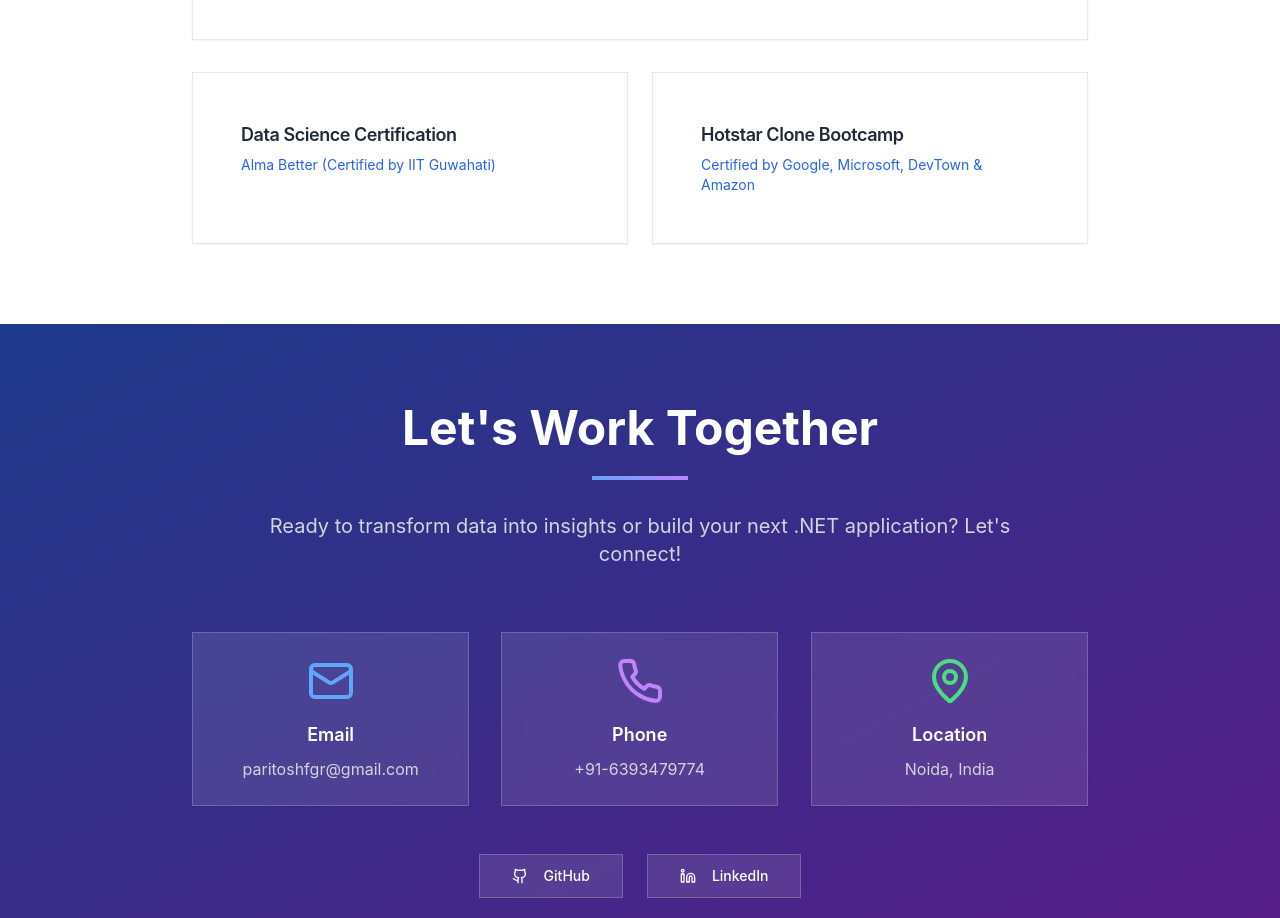
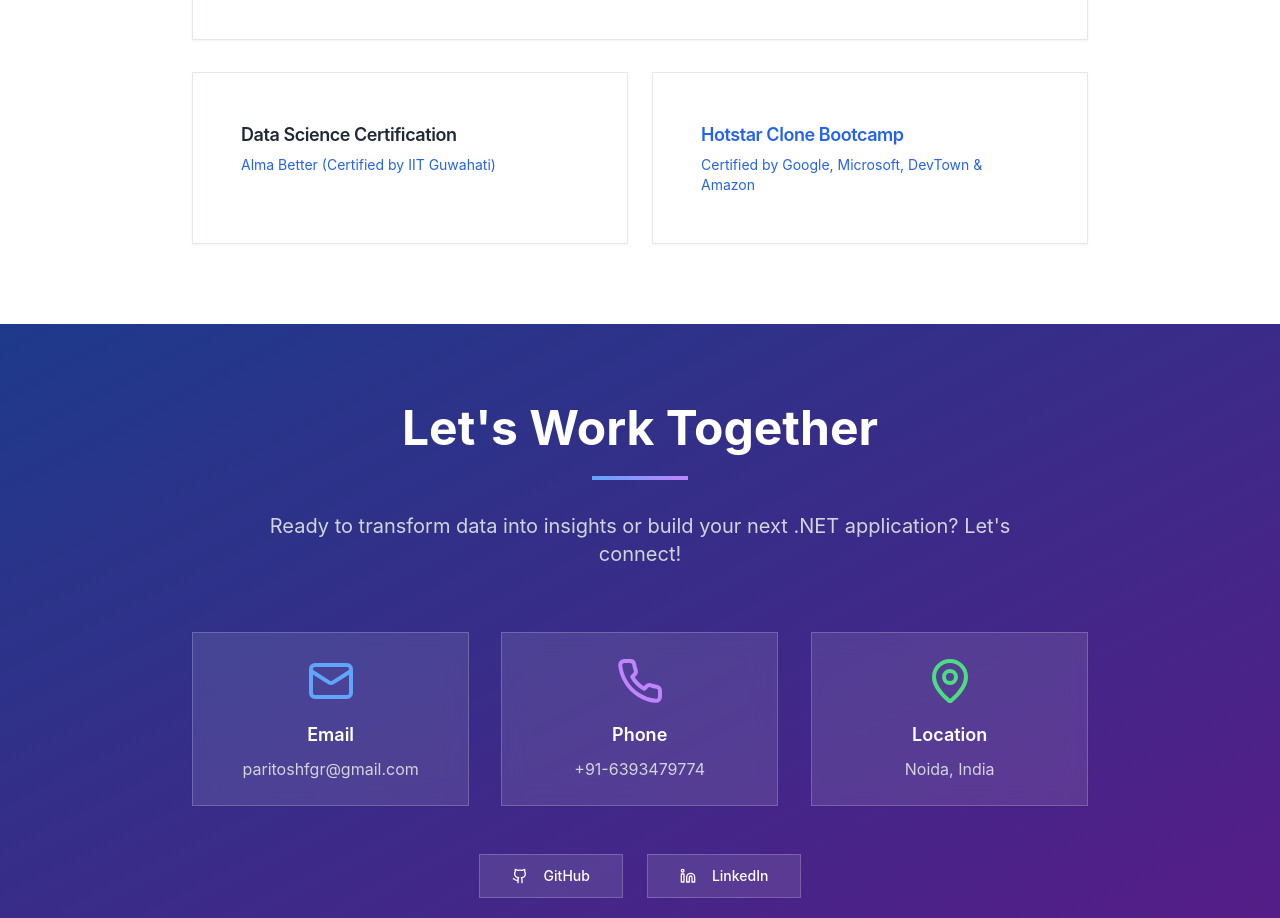
Before and after one commit to theparitoshverma/portfolio, a Next.js app in the folder paritosh-portfolio/: page / in a window 1280 px wide. Shown: the part 4000-4918 px from the top of the page. Built offline with nearby package versions, Linux system fonts and the light colour scheme.

Commit message:
Update enhanced-sections.tsx

```diff
--- a/paritosh-portfolio/components/enhanced-sections.tsx
+++ b/paritosh-portfolio/components/enhanced-sections.tsx
@@ -233,7 +233,9 @@ export function EnhancedSections({ skills, projects, animatedElements }: Enhance
               >
                 <CardHeader>
                   <CardTitle className="text-lg font-semibold text-gray-800 dark:text-gray-200">
-                    Hotstar Clone Bootcamp
+                     <a href="/" target="_blank" rel="noopener noreferrer">
+  <span className="cursor-pointer text-blue-600 hover:underline">Hotstar Clone Bootcamp</span>
+</a>
                   </CardTitle>
                   <CardDescription className="text-blue-600 dark:text-blue-400">
                     Certified by Google, Microsoft, DevTown & Amazon
```
